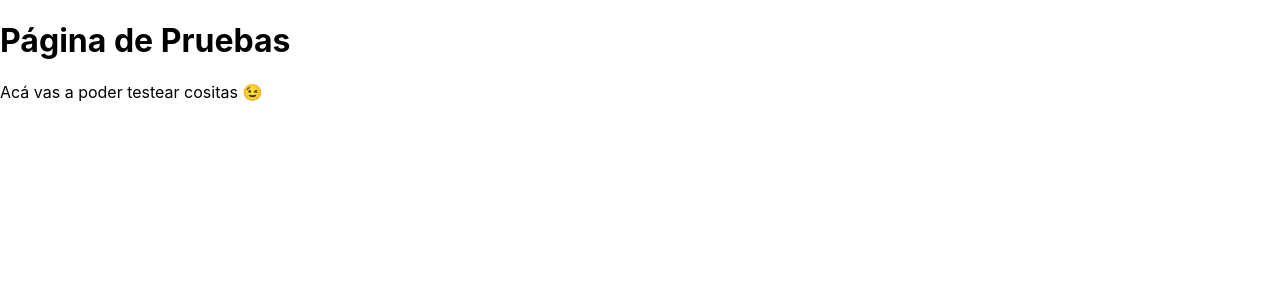
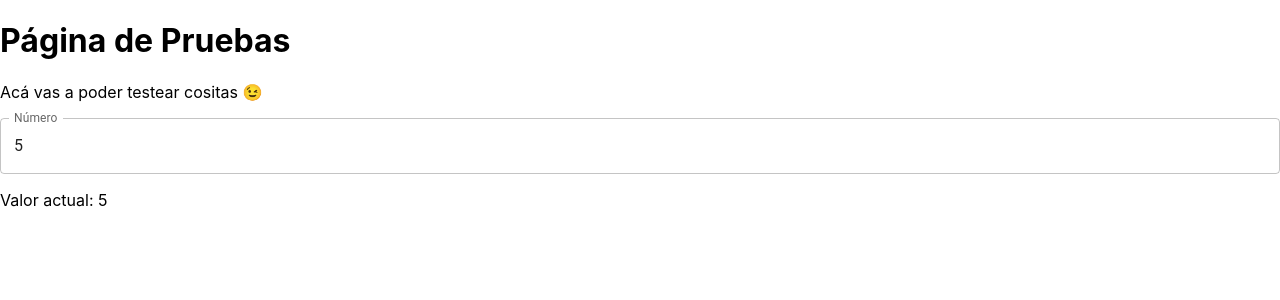
Before and after one commit to luanamataloni/Plataforma-de-Pagos, a React (Vite) app: page /Pruebas in a window 1280 px wide. Shown: the top 300 px of the page. Built offline with nearby package versions, Linux system fonts and the light colour scheme.

Commit message:
Se creo test para InputNumber.jsx con JEST

```diff
--- /dev/null
+++ b/babel.config.cjs
@@ -0,0 +1,4 @@
+// babel.config.cjs
+module.exports = {
+    presets: ["@babel/preset-env", "@babel/preset-react"]
+};
--- a/src/App.jsx
+++ b/src/App.jsx
@@ -56,6 +56,11 @@ function App() {
                                 <Factura />
                             </Layout>
                         } />
+                        <Route path="/Pruebas" element={
+                            <Layout>
+                                <Pruebas />
+                            </Layout>
+                        } />
                     </Routes>
                 </Router>
             </LocalizationProvider>
--- /dev/null
+++ b/src/components/InputNumber.jsx
@@ -0,0 +1,55 @@
+import React, { useState } from 'react';
+import TextField from '@mui/material/TextField';
+
+const InputNumber = ({ value, onChange }) => {
+    const [isFocused, setIsFocused] = useState(false);
+    const [tempValue, setTempValue] = useState('');
+
+    const handleInputChange = (event) => {
+        const inputValue = event.target.value;
+        if (inputValue === '') {
+            setTempValue('');
+            onChange?.(0);
+            return;
+        }
+        const numericValue = Number(inputValue);
+        if (!isNaN(numericValue)) {
+            setTempValue(inputValue);
+            onChange?.(numericValue);
+        }
+    };
+
+    const handleFocus = (event) => {
+        setIsFocused(true);
+        setTempValue(value === 0 ? '' : value.toString());
+        event.target.select();
+    };
+
+    const handleBlur = () => {
+        setIsFocused(false);
+        if (tempValue === '') {
+            onChange?.(0);
+            setTempValue('');
+        }
+    };
+
+    const displayValue = isFocused ? tempValue : value;
+
+    return (
+        <TextField
+            label="Número"
+            type="number"
+            variant="outlined"
+            value={displayValue}
+            onChange={handleInputChange}
+            onFocus={handleFocus}
+            onBlur={handleBlur}
+            fullWidth
+            InputProps={{
+                inputProps: { min: 0, step: 1 },
+            }}
+        />
+    );
+};
+
+export default InputNumber;
--- a/src/components/Menu.jsx
+++ b/src/components/Menu.jsx
@@ -60,6 +60,7 @@ function NavbarMenu() {
                 <Link to="/menu" style={styles.link}>Inicio</Link>
                 <Link to="/registro" style={styles.link}>Registrar Cliente</Link>
                 <Link to="/clientes" style={styles.link}>Lista de Clientes</Link>
+                <Link to="/Pruebas" style={styles.link}>Pruebas</Link>
                 <Link to="/factura" style={styles.link}>Factura</Link>
             </nav>
             <AvatarMenu />
--- a/src/pages/Pruebas.jsx
+++ b/src/pages/Pruebas.jsx
@@ -1,9 +1,22 @@
-// src/pages/Pruebas.jsx
+import React, { useState } from "react";
+import InputNumber from "../components/InputNumber.jsx";
+
 export default function Pruebas() {
+    const [valor, setValor] = useState(5);
+
+    const handleValorChange = (nuevoValor) => {
+        setValor(nuevoValor);
+    };
+
     return (
         <div>
             <h1>Página de Pruebas</h1>
             <p>Acá vas a poder testear cositas 😉</p>
+
+            <InputNumber value={valor} onChange={handleValorChange} />
+
+            <p>Valor actual: {valor}</p>
+            {/*<p>Valor duplicado: {valor * 2}</p>*/}
         </div>
     );
 }
```
Also changed, not shown: eslint.config.js (deleted, +0 -29 lines), jest.config.cjs (added, +12 -0 lines), package.json (+26 -22 lines), .eslintrc.cjs (added), 2 other files (tests, documents, lock files or other folders).
